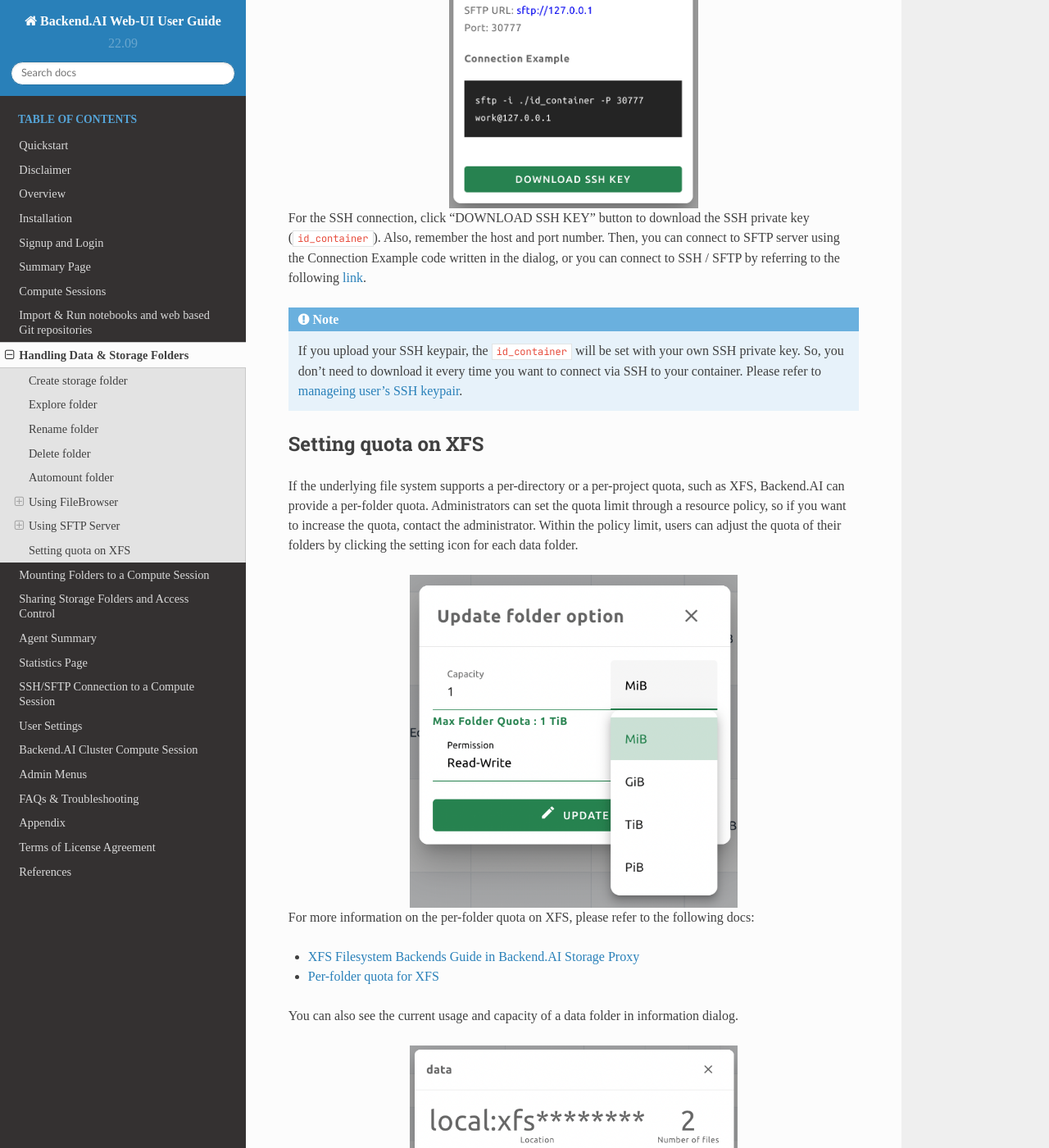
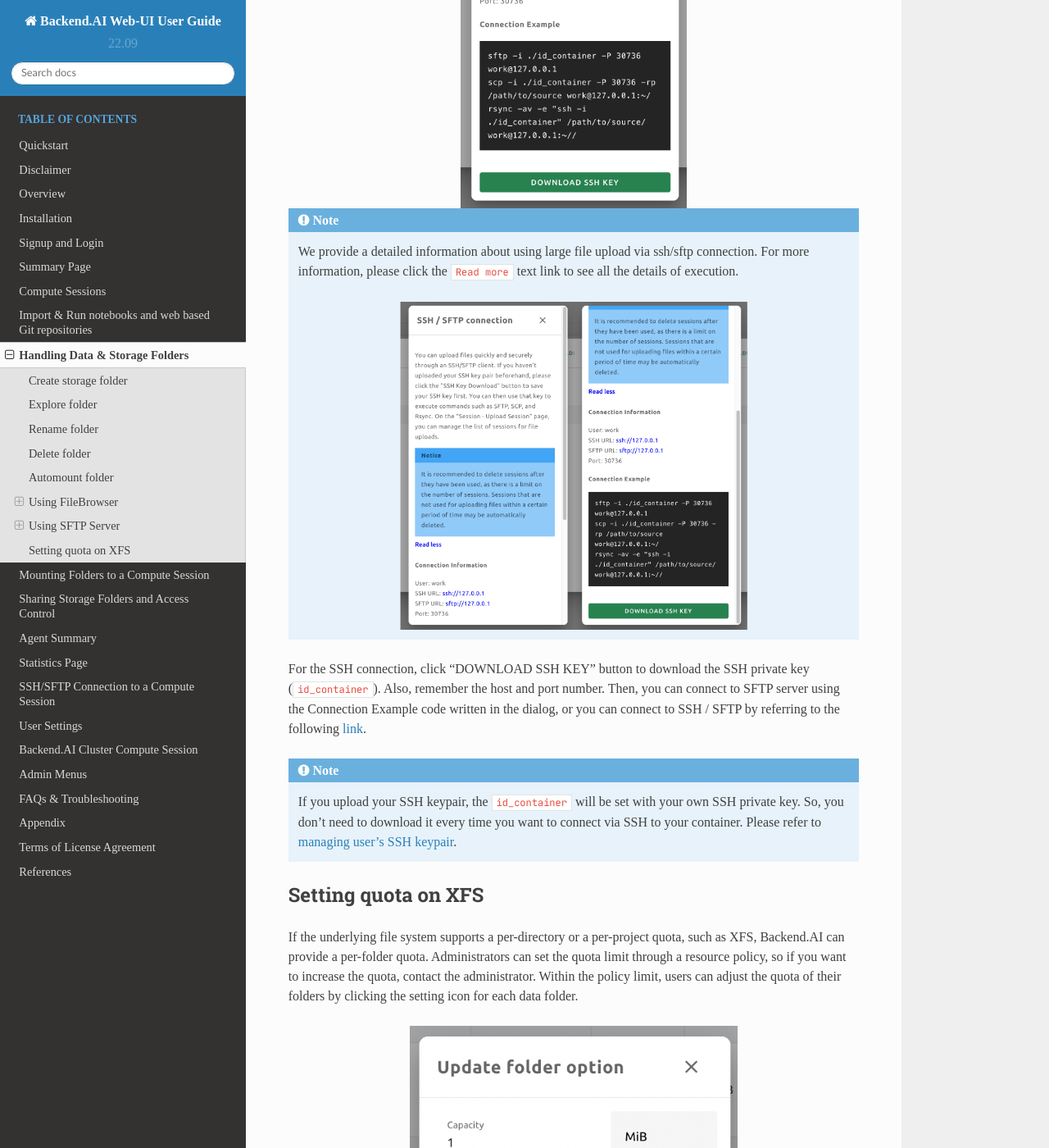
Before and after one commit to lablup/backend.ai-docs-webui, a Sphinx documentation site: the page built from docs/vfolder/vfolder.rst, in a window 1280 px wide and 1400 px high, scrolled down 12380 px. Shown: the whole window at 82% size. Built offline with Sphinx 7.4.7 and the Read the Docs theme 2.0.0, drawn with Linux system fonts in a browser that asks for light colours; some web fonts are replaced.

Commit message:
docs: add extra information and imgs for direct SSH/SFTP connection on session to local

```diff
--- a/docs/vfolder/vfolder.rst
+++ b/docs/vfolder/vfolder.rst
@@ -354,6 +354,15 @@
    :align: center
    :alt: SSH / SFTP connection dialog
 
+.. note::
+   We provide a detailed information about using large file upload via ssh/sftp connection.
+   For more information, please click the ``Read more`` text link to see all the details of execution.
+
+   .. image:: SSH_SFTP_connection_expanded.png
+      :height: 400
+      :align: center
+      :alt: SSH / SFTP connection dialog expanded
+
 For the SSH connection, click "DOWNLOAD SSH KEY" button to download the SSH private key
 (``id_container``). Also, remember the host and port number. Then, you can connect to SFTP server
 using the Connection Example code written in the dialog, or you can connect to SSH / SFTP
@@ -363,7 +372,7 @@
    If you upload your SSH keypair, the ``id_container`` will be set with your
    own SSH private key. So, you don't need to download it every time you
    want to connect via SSH to your container. Please refer to
-   :ref:`manageing user's SSH keypair<user-ssh-keypair-management>`.
+   :ref:`managing user's SSH keypair<user-ssh-keypair-management>`.
 
 
 Setting quota on XFS
```
Also changed, not shown: docs/vfolder/SSH_SFTP_connection.png, docs/vfolder/SSH_SFTP_connection_expanded.png (added), 1 other file.
